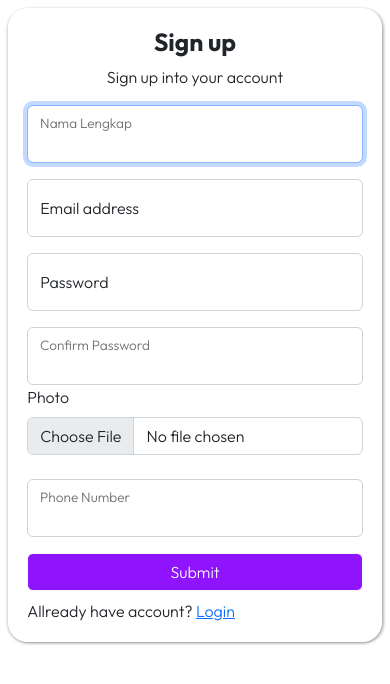
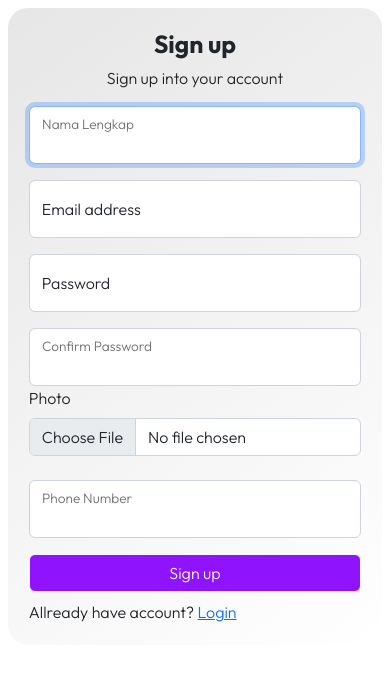
Before and after one commit to mraisyaf-jubelio/food-journal, a React (Create React App) app: page /register in a window 390 px wide. Shown: the top 684 px of the page. Built offline with nearby package versions, Linux system fonts and the light colour scheme.

Commit message:
modify component register

```diff
--- a/src/component/component.css
+++ b/src/component/component.css
@@ -225,6 +225,9 @@ td {
   .bg {
     height: 98vh;
   }
+  .register {
+    box-shadow: none;
+  }
   .box {
     height: auto;
     justify-content: center;
@@ -239,12 +242,7 @@ td {
   .reg-head {
     background-image: none;
   }
-  .register {
-    background: rgba(255, 255, 255, 0.75);
-    padding: 1.2rem;
-    border-radius: 20px;
-    box-shadow: 2px 1px 3px rgba(0, 0, 0, 0.25), -0.5px 1px 3px rgba(0, 0, 0, 0.25);
-  }
+
   .gambar {
     display: none;
   }
--- a/src/component/register.jsx
+++ b/src/component/register.jsx
@@ -35,11 +35,13 @@ const Register = () => {
           }
         )
         .then((respon) => {
-          alert(respon.data.data.message);
+          console.log(respon);
           window.location.assign("/");
         })
         .catch((err) => {
-          const showErr = err.response.data.errors;
+          console.log(err.response);
+          alert(err.response.data.message);
+          const showErr = err.response.data;
           showErr.map((e) => alert(e.message));
         });
     });
@@ -72,7 +74,7 @@ const Register = () => {
                 <Form.Control type="number" {...register("number")} />
               </FloatingLabel>
               <Button variant="outline-light" type="submit" className="back-color w-100">
-                Submit
+                Sign up
               </Button>{" "}
             </Form>
             <div className="mt-2">
```
